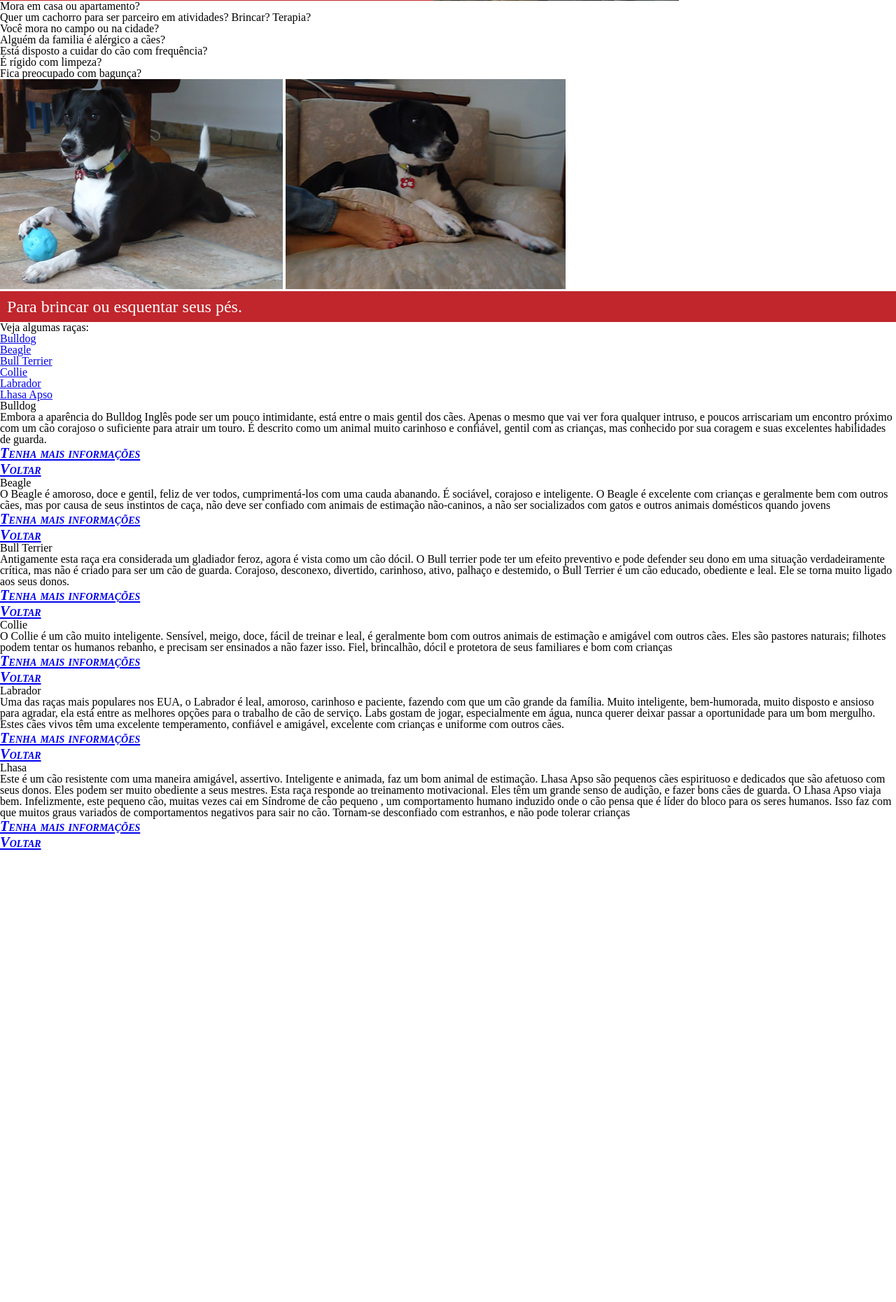
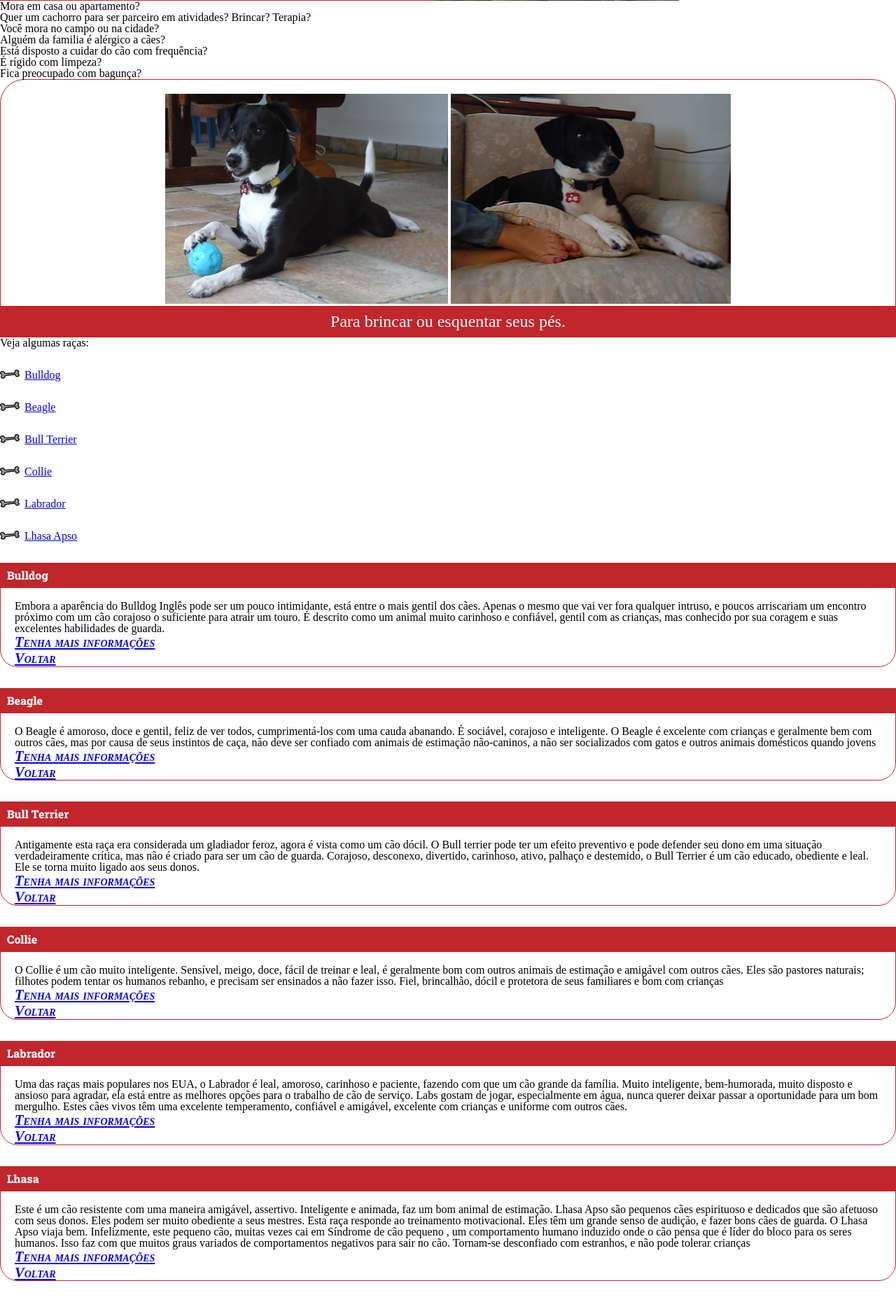
Before and after one commit to davidtahim/turma855novo, a PHP site: page /curiosidades.html in a window 1280 px wide. Shown: the part 384-2244 px from the top of the page at 70% size. Before the commit the page ends 1598 px from the top, so only its background shows below. Run offline with PHP 8.4, Linux system fonts and the light colour scheme.

Commit message:
adicionei o css até a descrição dos cachorros

```diff
--- a/css/principal.css
+++ b/css/principal.css
@@ -112,3 +112,30 @@ Trabalhando com a página curiosidades
     color: white;
     font-size: 1.5em;
 }
+
+#curiosidades figure {
+    border: #c0262c solid thin;
+    border-radius: 35px 35px 0 0;
+    padding: 20px 0 0;
+    text-align: center;
+}
+#curiosidades ul li {
+    list-style-type: none;
+    list-style-image: url(/imagens/ossinho.png);
+    list-style-position: inside;
+    margin: 30px 0;
+}
+#curiosidades dt {
+    color: white;
+    background-color: #c0262c;
+    padding: 10px;
+    font-family: Roboto Extrabold;
+}
+
+#curiosidades dd {
+    border: #c0262c thin solid;
+    border-radius: 0 0 25px 25px;
+    margin-top: -3px;
+    margin-bottom: 30px;
+    padding: 20px 20px 0;
+}
```
